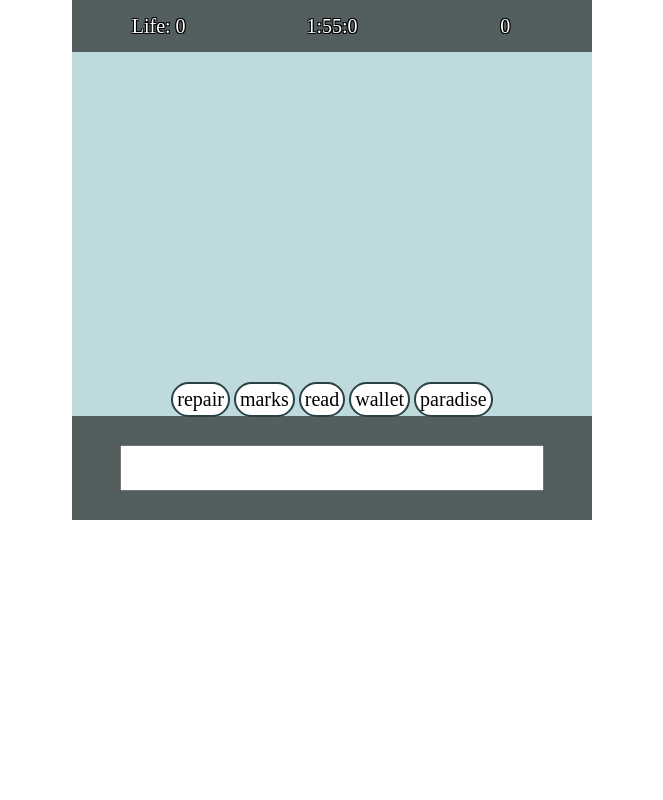
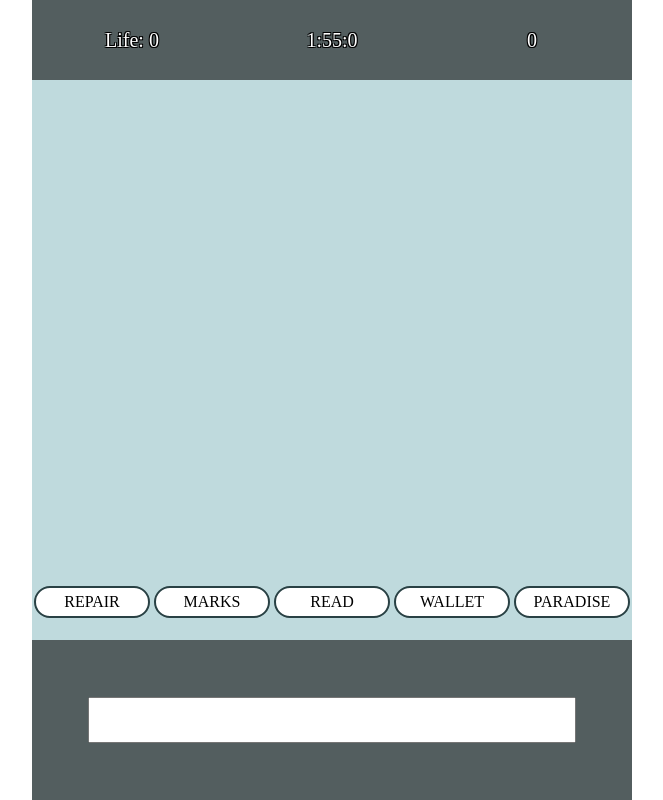
Before and after one commit to jtaylorsoftware/typing-game, a plain HTML site: page index.html in a window 1280 px wide. Shown: the whole page, without its empty margins (308-971 px from the left). Drawn offline with nearby package versions, Linux system fonts and the light colour scheme.

Commit message:
Increase size of game board and modify targets
Targets now have fixed size and their text is uppercase

```diff
--- a/style.css
+++ b/style.css
@@ -16,8 +16,8 @@ p {
 
 .game {
   position: relative;
-  width: 520px;
-  height: 520px;
+  width: 600px;
+  height: 800px;
   margin: 0 auto;
   background-color: #535e5f;
 }
@@ -48,22 +48,36 @@ p {
   height: 70%;
   background-color: #bfdadd;
   display: flex;
-  justify-content: center;
+  flex-flow: row nowrap;
+  justify-content: space-around;
+  overflow: hidden;
 }
 
 .target {
-  width: fit-content;
-  height: fit-content;
+  width: 14rem;
+  height: 2rem;
   padding: 4px;
   margin: 2px;
   background-color: white;
   border: 2px solid #294144;
   border-radius: 25px;
-  font-size: 2rem;
+
   display: inline-flex;
+  position: relative;
+  pointer-events: none;
+
+  justify-content: center;
   align-items: center;
-  justify-content: center;
-  position: relative;
+}
+
+.target__text {
+  text-transform: uppercase;
+  font-size: 1.6rem;
+  pointer-events: none;
+}
+
+.target__text--highlight {
+  color: #f00;
 }
 
 .controls {
@@ -79,4 +93,5 @@ p {
   height: 4rem;
   font-size: 2rem;
   text-align: center;
+  text-transform: uppercase;
 }
```
